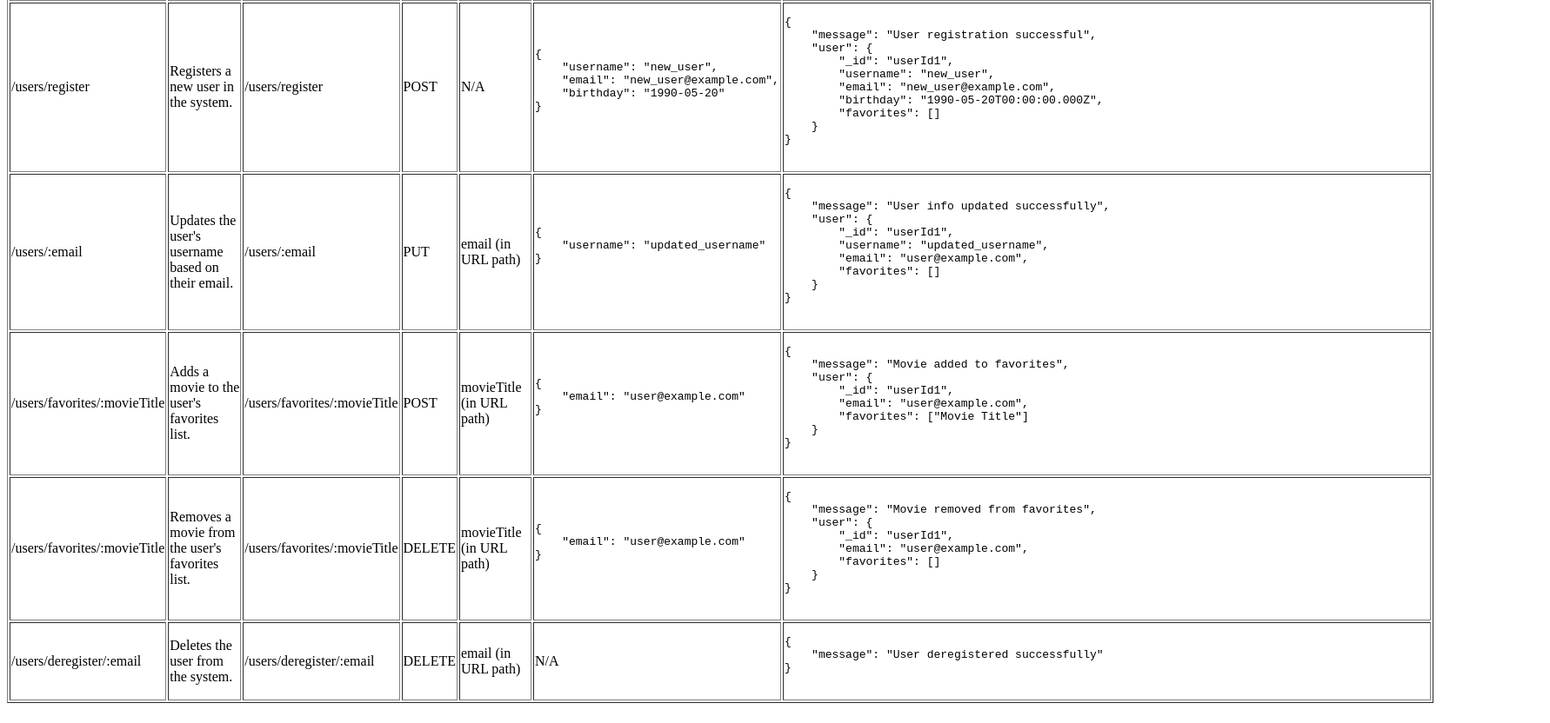
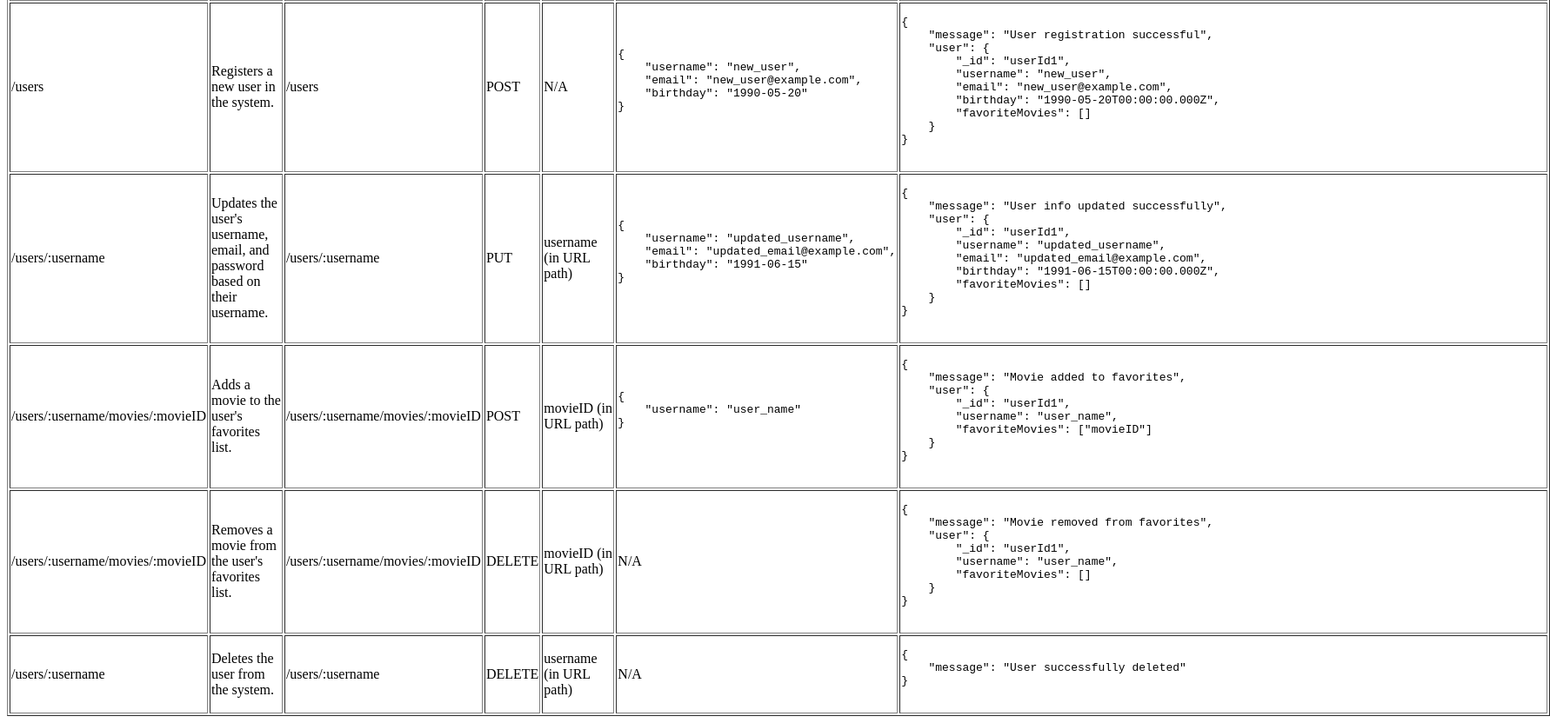
Before and after one commit to hand1ov1eternity/movie_api, a website: page public/documentation.html in a window 1280 px wide. Shown: the part 921-1753 px from the top of the page at 87% size, 1782 px wide, since content can reach past the window. Drawn offline with Linux system fonts and the light colour scheme.

Commit message:
updated documentation file

```diff
--- a/public/documentation.html
+++ b/public/documentation.html
@@ -113,9 +113,9 @@
 
             <!-- User Registration -->
             <tr>
-                <td>/users/register</td>
+                <td>/users</td>
                 <td>Registers a new user in the system.</td>
-                <td>/users/register</td>
+                <td>/users</td>
                 <td>POST</td>
                 <td>N/A</td>
                 <td>
@@ -136,7 +136,7 @@
         "username": "new_user",
         "email": "new_user@example.com",
         "birthday": "1990-05-20T00:00:00.000Z",
-        "favorites": []
+        "favoriteMovies": []
     }
 }
                     </pre>
@@ -145,15 +145,17 @@
 
             <!-- Update user info -->
             <tr>
-                <td>/users/:email</td>
-                <td>Updates the user's username based on their email.</td>
-                <td>/users/:email</td>
+                <td>/users/:username</td>
+                <td>Updates the user's username, email, and password based on their username.</td>
+                <td>/users/:username</td>
                 <td>PUT</td>
-                <td>email (in URL path)</td>
+                <td>username (in URL path)</td>
                 <td>
                     <pre>
 {
-    "username": "updated_username"
+    "username": "updated_username",
+    "email": "updated_email@example.com",
+    "birthday": "1991-06-15"
 }
                     </pre>
                 </td>
@@ -164,8 +166,9 @@
     "user": {
         "_id": "userId1",
         "username": "updated_username",
-        "email": "user@example.com",
-        "favorites": []
+        "email": "updated_email@example.com",
+        "birthday": "1991-06-15T00:00:00.000Z",
+        "favoriteMovies": []
     }
 }
                     </pre>
@@ -174,15 +177,15 @@
 
             <!-- Add movie to favorites -->
             <tr>
-                <td>/users/favorites/:movieTitle</td>
+                <td>/users/:username/movies/:movieID</td>
                 <td>Adds a movie to the user's favorites list.</td>
-                <td>/users/favorites/:movieTitle</td>
+                <td>/users/:username/movies/:movieID</td>
                 <td>POST</td>
-                <td>movieTitle (in URL path)</td>
+                <td>movieID (in URL path)</td>
                 <td>
                     <pre>
 {
-    "email": "user@example.com"
+    "username": "user_name"
 }
                     </pre>
                 </td>
@@ -192,8 +195,8 @@
     "message": "Movie added to favorites",
     "user": {
         "_id": "userId1",
-        "email": "user@example.com",
-        "favorites": ["Movie Title"]
+        "username": "user_name",
+        "favoriteMovies": ["movieID"]
     }
 }
                     </pre>
@@ -202,44 +205,38 @@
 
             <!-- Remove movie from favorites -->
             <tr>
-                <td>/users/favorites/:movieTitle</td>
+                <td>/users/:username/movies/:movieID</td>
                 <td>Removes a movie from the user's favorites list.</td>
-                <td>/users/favorites/:movieTitle</td>
+                <td>/users/:username/movies/:movieID</td>
                 <td>DELETE</td>
-                <td>movieTitle (in URL path)</td>
-                <td>
-                    <pre>
-{
-    "email": "user@example.com"
-}
-                    </pre>
-                </td>
+                <td>movieID (in URL path)</td>
+                <td>N/A</td>
                 <td>
                     <pre>
 {
     "message": "Movie removed from favorites",
     "user": {
         "_id": "userId1",
-        "email": "user@example.com",
-        "favorites": []
+        "username": "user_name",
+        "favoriteMovies": []
     }
 }
                     </pre>
                 </td>
             </tr>
 
-            <!-- Deregister user -->
+            <!-- Delete user -->
             <tr>
-                <td>/users/deregister/:email</td>
+                <td>/users/:username</td>
                 <td>Deletes the user from the system.</td>
-                <td>/users/deregister/:email</td>
+                <td>/users/:username</td>
                 <td>DELETE</td>
-                <td>email (in URL path)</td>
+                <td>username (in URL path)</td>
                 <td>N/A</td>
                 <td>
                     <pre>
 {
-    "message": "User deregistered successfully"
+    "message": "User successfully deleted"
 }
                     </pre>
                 </td>
```
